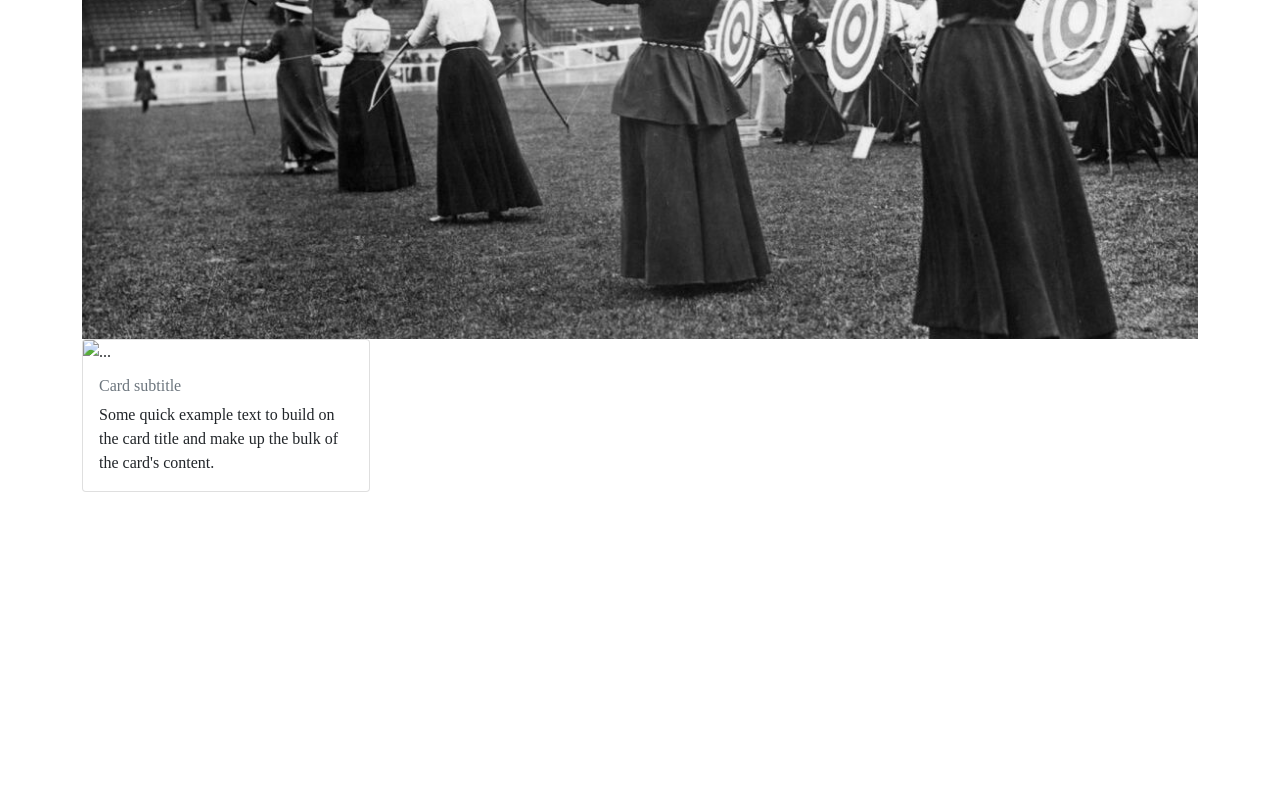
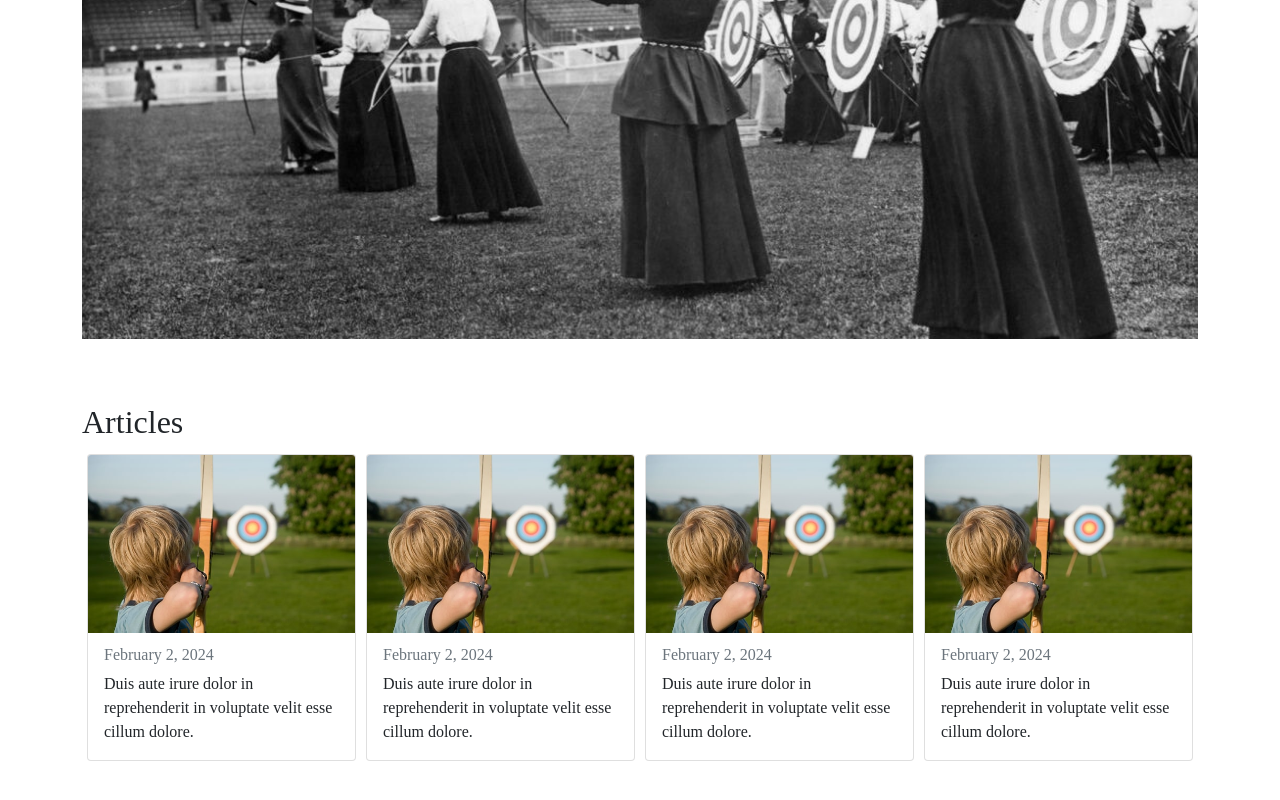
Before and after one commit to adriellej/Website3, a plain HTML site: page index.html in a window 1280 px wide. Shown: the part 1591-2391 px from the top of the page. Before the commit the page ends 2083 px from the top, so only its background shows below. Drawn offline with nearby package versions, Linux system fonts and the light colour scheme.

Commit message:
added card components

```diff
--- a/index.html
+++ b/index.html
@@ -71,12 +71,40 @@
 	</div>
 
 	<div class="container-md article-container">
-		<div class="card" style="width: 18rem;">
-		  <img src="..." class="card-img-top" alt="...">
-		  <div class="card-body">
-		  	<h6 class="card-subtitle mb-2 text-muted">Card subtitle</h6>
-		    <p class="card-text">Some quick example text to build on the card title and make up the bulk of the card's content.</p>
-		  </div>
+		<h2 class="article-maintitle">Articles</h2>
+
+		<div class="list-article d-flex bd-highlight align-items-center justify-content-center">
+			<div class="card" style="width: 18rem;">
+			  <img src="img/archery3.jpeg" class="card-img-top" alt="article-img">
+			  <div class="card-body">
+			  	<h6 class="card-subtitle mb-2 text-muted">February 2, 2024</h6>
+			    <p class="card-text">Duis aute irure dolor in reprehenderit in voluptate velit esse cillum dolore.</p>
+			  </div>
+			</div>
+
+			<div class="card" style="width: 18rem;">
+			  <img src="img/archery3.jpeg" class="card-img-top" alt="article-img">
+			  <div class="card-body">
+			  	<h6 class="card-subtitle mb-2 text-muted">February 2, 2024</h6>
+			    <p class="card-text">Duis aute irure dolor in reprehenderit in voluptate velit esse cillum dolore.</p>
+			  </div>
+			</div>
+
+			<div class="card" style="width: 18rem;">
+			  <img src="img/archery3.jpeg" class="card-img-top" alt="article-img">
+			  <div class="card-body">
+			  	<h6 class="card-subtitle mb-2 text-muted">February 2, 2024</h6>
+			    <p class="card-text">Duis aute irure dolor in reprehenderit in voluptate velit esse cillum dolore.</p>
+			  </div>
+			</div>
+
+			<div class="card" style="width: 18rem;">
+			  <img src="img/archery3.jpeg" class="card-img-top" alt="article-img">
+			  <div class="card-body">
+			  	<h6 class="card-subtitle mb-2 text-muted">February 2, 2024</h6>
+			    <p class="card-text">Duis aute irure dolor in reprehenderit in voluptate velit esse cillum dolore.</p>
+			  </div>
+			</div>
 		</div>
 	</div>
 
--- a/style.css
+++ b/style.css
@@ -1,6 +1,3 @@
-@import url('https://fonts.googleapis.com/css2?family=Roboto&display=swap');
-@font-face: "Roboto";
-
 body {
   margin: 0;
   padding: 0;
@@ -25,18 +22,23 @@ body {
 }
 
 .article-container {
+  margin: 5% auto;
+}
 
+.card {
+  margin: 5px;
 }
 
 
 @media screen and (max-width: 760px) {
-  .title-container {
+  .title-container, .list-article {
     flex-direction: column;
   }
 
   .header-image {
     height: 50vh;
   }
+
 }
 
 /*
```
